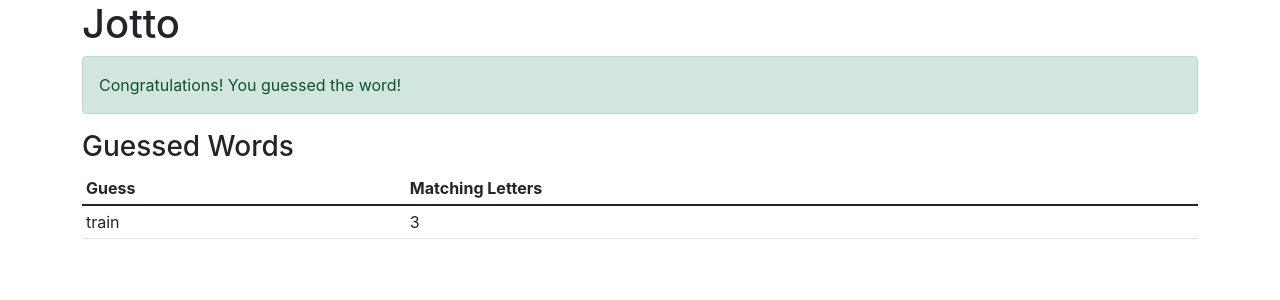
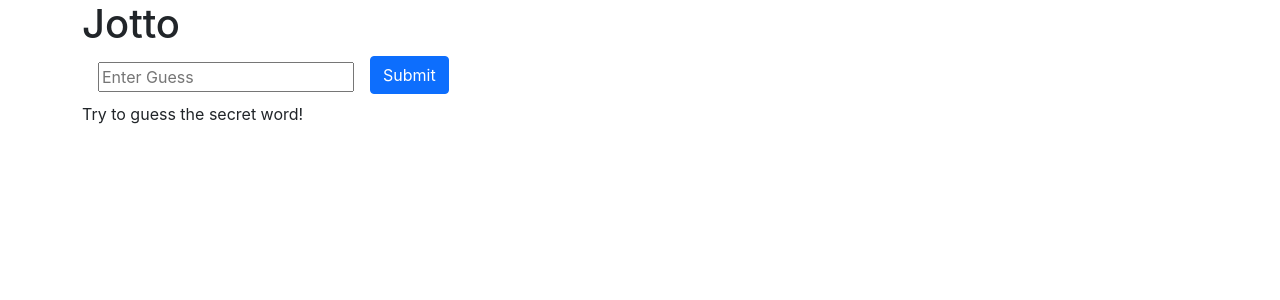
Before and after one commit to ukaran11/jotto-enzyme-demo, a React (Create React App) app: page / in a window 1280 px wide. Shown: the top 300 px of the page. Built offline with nearby package versions, Linux system fonts and the light colour scheme.

Commit message:
Utsav | Added test to test for create GuessedWords table with one row

```diff
--- a/src/App.jsx
+++ b/src/App.jsx
@@ -2,16 +2,21 @@
 import Congrats from './Congrats';
 import GuessedWords from './GuessedWords';
 import './App.css';
+import Input from './Input';
 
 const App = () => {
+
+  const success = false;
+  const secretWord = 'party';
+  const guessedWords  = [];
+
   return (
     <div data-test="component-app" className='container'>
       <h1>Jotto</h1>
-      <Congrats success={true}/>
+      <Congrats success={success}/>
+      <Input success={success} secretWord={secretWord} />
       <GuessedWords
-        guessedWords={[
-          { guessedWord: 'train', letterMatchCount: 3}
-        ]}
+        guessedWords={guessedWords}
       />
     </div>
   )
```
Also changed, not shown: 1 other file (tests, documents, lock files or other folders).
